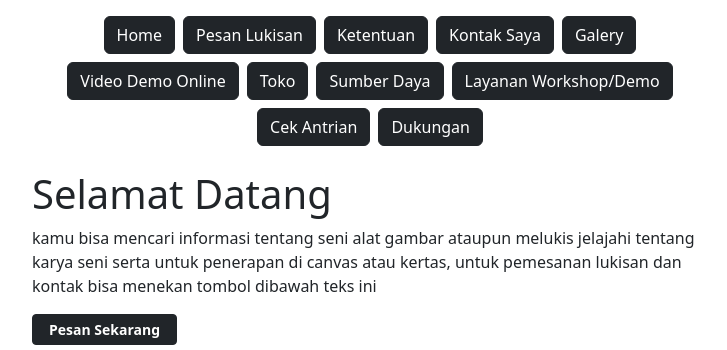
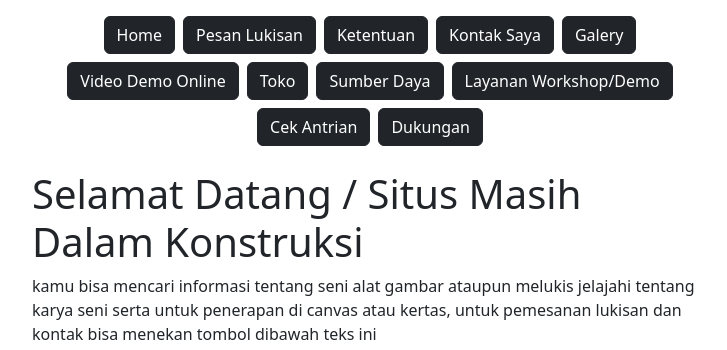
Before and after one commit to kodetumbuh/robiteh.github.io, a plain HTML site: page index.html in a window 1280 px wide. Shown: the top 350 px of the page, without its empty margins (270-997 px from the left). Drawn offline with Linux system fonts and the light colour scheme.

Commit message:
index sedang konstruksi

```diff
--- a/index.html
+++ b/index.html
@@ -65,7 +65,7 @@
 
 
 	<div class="row mt-4">
-		<h1>Selamat Datang</h1>
+		<h1>Selamat Datang / Situs Masih Dalam Konstruksi</h1>
 			<div class="col-md-12">
 				<p class="mb-3">kamu bisa mencari informasi tentang seni alat gambar ataupun melukis jelajahi tentang karya seni serta untuk penerapan di canvas atau kertas, untuk pemesanan lukisan dan kontak bisa menekan tombol dibawah teks ini</p>
 				<a
```
